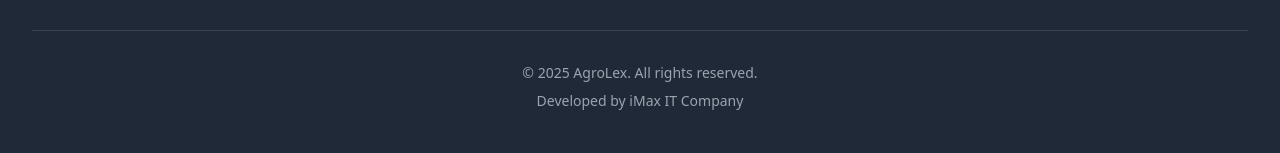
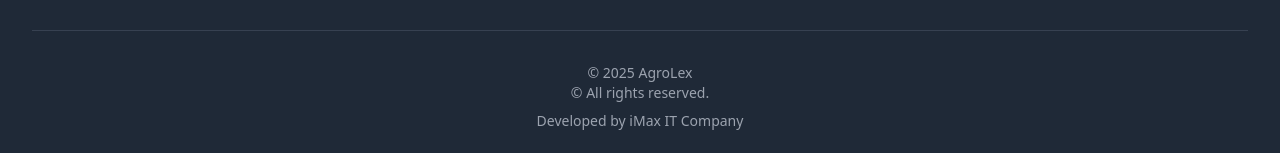
Before and after one commit to theamir29/agro_english-master_v2, a React (Vite) app: page / in a window 1280 px wide. Shown: the part 1642-1795 px from the top of the page. Built offline with nearby package versions, Linux system fonts and the light colour scheme; no server answers.

Commit message:
full project

```diff
--- a/src/components/Footer.jsx
+++ b/src/components/Footer.jsx
@@ -91,7 +91,8 @@
           </div>
 
           <div className="border-t border-gray-700 mt-8 pt-8 text-center text-sm text-gray-400">
-            <p>&copy; 2025 AgroLex. All rights reserved.</p>
+            <p>&copy; 2025 AgroLex</p>
+            <p>&copy; All rights reserved.</p>
             <p className="mt-2">Developed by iMax IT Company</p>
           </div>
         </div>
```
